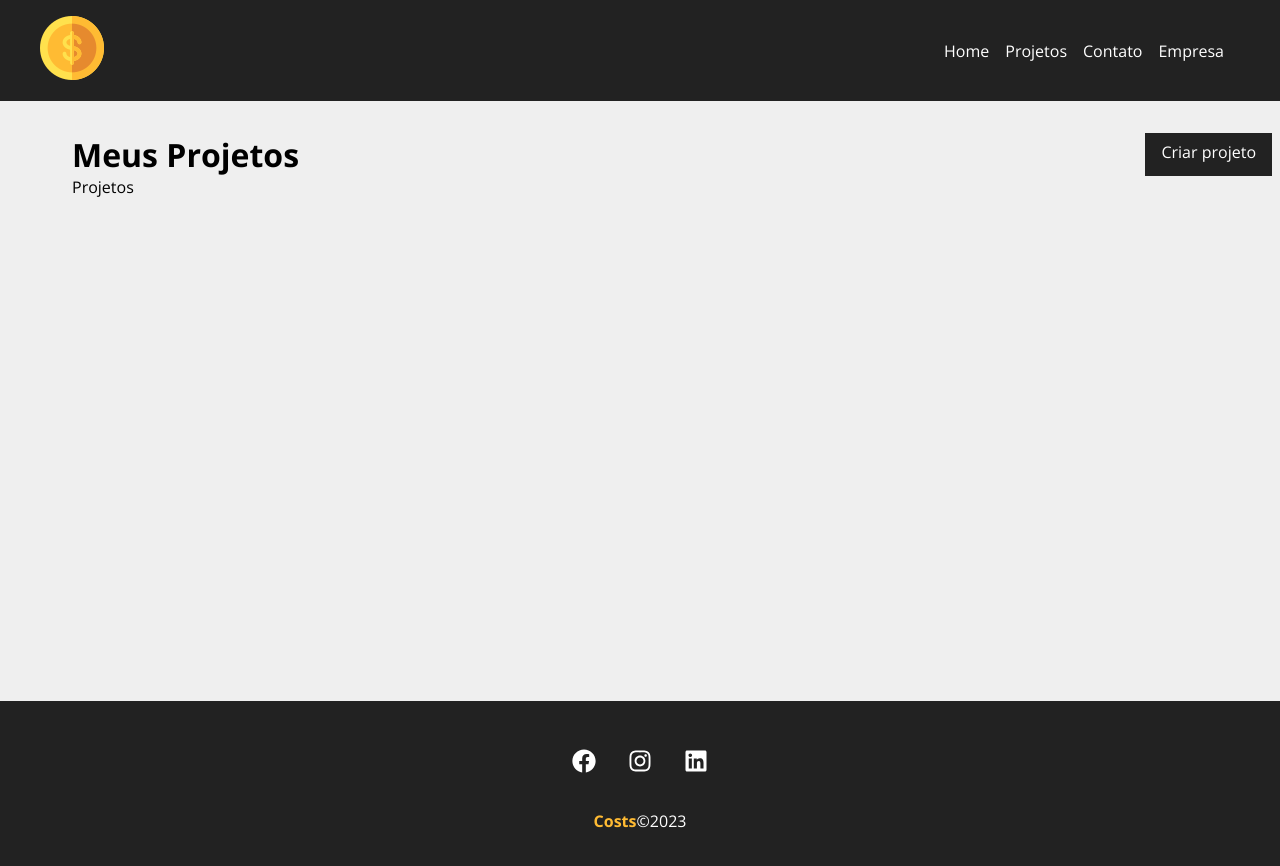
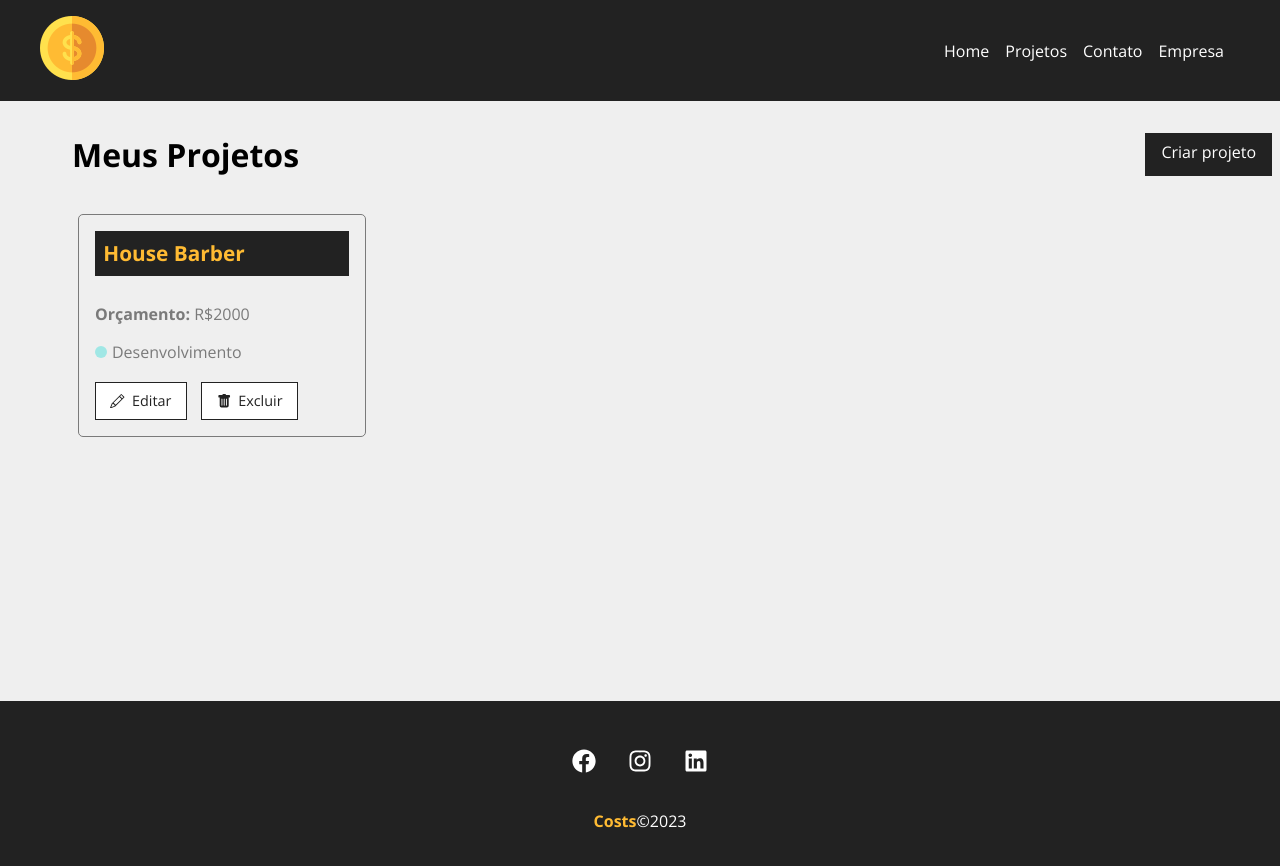
Before and after one commit to JoileJr/costs, a React (Create React App) app: page /projects in a window 1280 px wide. Shown: the top 866 px of the page. Built offline with nearby package versions, Linux system fonts and the light colour scheme; data requests are answered from the project's data file.

Commit message:
resgatando projetos do banco de dados

```diff
--- a/db.json
+++ b/db.json
@@ -2,7 +2,7 @@
   "projects": [
     {
       "name": "House Barber",
-      "budget": "1000",
+      "budget": "2000",
       "category": {
         "id": "3",
         "name": "Desenvolvimento"
@@ -10,61 +10,6 @@
       "cost": 0,
       "services": [],
       "id": 1
-    },
-    {
-      "name": "joile",
-      "budget": "213321",
-      "category": {
-        "id": "1",
-        "name": "Infra"
-      },
-      "cost": 0,
-      "services": [],
-      "id": 2
-    },
-    {
-      "name": "fafsd",
-      "category": {
-        "id": "1",
-        "name": "Infra"
-      },
-      "budget": "312",
-      "cost": 0,
-      "services": [],
-      "id": 3
-    },
-    {
-      "name": "4housda",
-      "budget": "54333333",
-      "category": {
-        "id": "1",
-        "name": "Infra"
-      },
-      "cost": 0,
-      "services": [],
-      "id": 4
-    },
-    {
-      "name": "House Barber",
-      "budget": "12121",
-      "category": {
-        "id": "1",
-        "name": "Infra"
-      },
-      "cost": 0,
-      "services": [],
-      "id": 5
-    },
-    {
-      "name": "House Barber",
-      "budget": "12212",
-      "category": {
-        "id": "3",
-        "name": "Desenvolvimento"
-      },
-      "cost": 0,
-      "services": [],
-      "id": 6
     }
   ],
   "categories": [
--- /dev/null
+++ b/src/components/layout/Loading.js
@@ -0,0 +1,13 @@
+import loading from "../../img/loading.svg";
+
+import styles from "./Loading.module.css";
+
+function Loading() {
+  return (
+    <div className={styles.loader_container}>
+      <img className={styles.loader} src={loading} alt="Loading" />
+    </div>
+  );
+}
+
+export default Loading;
--- /dev/null
+++ b/src/components/layout/Loading.module.css
@@ -0,0 +1,11 @@
+.loader_container {
+    width: 100%;
+    height: 100%;
+    display: flex;
+    justify-content: center;
+    align-items: center;
+}
+
+.loader {
+    width: 50px;
+}
--- a/src/components/pages/Projects.js
+++ b/src/components/pages/Projects.js
@@ -1,29 +1,84 @@
+import { useState, useEffect } from 'react'
 import { useLocation } from "react-router-dom";
 
-import Message from "../layout/Message";
 import Container from '../layout/Container'
-import LinkButton from '../layout/LinkButton';
+import Loading from '../layout/Loading'
+
+import LinkButton from '../layout/LinkButton'
+import ProjectCard from '../project/ProjectsCard'
+import Message from '../layout/Message'
 
 import styles from './Projects.module.css'
 
 function Projects(){
+    const [projects, setProjects] = useState([])
+    const [removeLoading, setRemoveLoading] = useState(false)
+    const [projectMessage, setProjectMessage] = useState('')
+
     const location = useLocation()
     let message = ''
     if (location.state) {
         message = location.state.message
     }
 
+    useEffect(() => {
+        // Para ver o loading
+        setTimeout(
+        () =>
+            fetch('http://localhost:5000/projects', {
+            method: 'GET',
+            headers: {
+                'Content-Type': 'application/json',
+            },
+            })
+            .then((resp) => resp.json())
+            .then((data) => {
+                setProjects(data)
+                setRemoveLoading(true)
+            }),100,
+        )
+    }, [])
+
+    function removeProject(id) {
+    fetch(`http://localhost:5000/projects/${id}`, {
+      method: 'DELETE',
+      headers: {
+        'Content-Type': 'application/json',
+      },
+    })
+      .then((resp) => resp.json())
+      .then((data) => {
+        setProjects(projects.filter((project) => project.id !== id))
+        setProjectMessage('Projeto removido com sucesso!')
+    })
+    }
+
     return(
         <div className={styles.project_container}>
-            <div className={styles.tile_container}>
-                <h1>Meus Projetos</h1>
-                <LinkButton to="/newproject" text="Criar projeto" />
-            </div>
-            {message && <Message msg={message} type="success"/>}
-            <Container customCLass="start">
-                <p>Projetos</p>
-            </Container>
-        </div>
+      <div className={styles.title_container}>
+        <h1>Meus Projetos</h1>
+        <LinkButton to="/newproject" text="Criar projeto" />
+      </div>
+      {message && <Message type="success" msg={message} />}
+      {projectMessage && <Message type="success" msg={projectMessage} />}
+      <Container customClass="start">
+        {projects.length > 0 &&
+          projects.map((project) => (
+            <ProjectCard
+              id={project.id}
+              name={project.name}
+              budget={project.budget}
+              category={project.category.name}
+              key={project.id}
+              handleRemove={removeProject}
+            />
+          ))}
+        {!removeLoading && <Loading />}
+        {removeLoading && projects.length === 0 && (
+          <p>Não há projetos cadastrados!</p>
+        )}
+      </Container>
+    </div>
     )
 }
 
--- a/src/components/pages/Projects.module.css
+++ b/src/components/pages/Projects.module.css
@@ -1,8 +1,9 @@
-.project_container{
+.project_container {
     padding: 2em;
 }
 
-.tile_container{
+.title_container {
     display: flex;
     justify-content: space-between;
+    margin-bottom: 2em;
 }
--- /dev/null
+++ b/src/components/project/ProjectsCard.js
@@ -0,0 +1,35 @@
+import styles from './ProjectsCard.module.css'
+import { Link } from 'react-router-dom'
+
+import { BsPencil, BsFillTrashFill } from 'react-icons/bs'
+
+function ProjectsCard({id, name, budget, category, handleRemove}){
+
+    const remove = (e) => {
+        e.preventDefault()
+        handleRemove(id)
+    }
+
+    return(
+    <div className={styles.project_card}>
+      <h4>{name}</h4>
+      <p>
+        <span>Orçamento:</span> R${budget}
+      </p>
+      <p className={styles.category_text}>
+        <span className={`${styles[category.toLowerCase()]}`}></span> {category}
+      </p>
+      <div className={styles.project_card_actions}>
+        <Link to={'/project/' + id}>
+          <BsPencil /> Editar
+        </Link>
+        <button onClick={remove}>
+          <BsFillTrashFill />
+          Excluir
+        </button>
+      </div>
+    </div>
+    )
+}
+
+export default ProjectsCard;
--- /dev/null
+++ b/src/components/project/ProjectsCard.module.css
@@ -0,0 +1,85 @@
+.project_card {
+    padding: 1em;
+    border: 1px solid #7a7a7a;
+    border-radius: 5px;
+    width: 24%;
+    margin: 0.5%;
+}
+
+.project_card h4 {
+    background-color: #222;
+    color: #ffbb33;
+    padding: 0.4em;
+    margin-bottom: 1.3em;
+    font-size: 1.3em;
+}
+
+.project_card p {
+    color: #7a7a7a;
+    margin-bottom: 1em;
+}
+
+.project_card p span {
+    font-weight: bold;
+}
+
+.category_text {
+    display: flex;
+    align-items: center;
+}
+
+.category_text span {
+    display: block;
+    width: 12px;
+    height: 12px;
+    border-radius: 50%;
+    background-color: #ccc;
+    margin-right: 5px;
+}
+
+.category_text .infra {
+    background-color: #ffaebc;
+}
+
+.category_text .desenvolvimento {
+    background-color: #a0e7e5;
+}
+
+.category_text .design {
+    background-color: #b4f8c8;
+}
+
+.category_text .planejamento {
+    background-color: #fbe7c6;
+}
+
+.project_card_actions {
+    margin-top: 1.2em;
+    display: flex;
+    align-items: center;
+}
+
+.project_card_actions a, .project_card_actions button {
+    text-decoration: none;
+    border: none;
+    background-color: #fff;
+    color: #222;
+    font-size: 0.9em;
+    padding: 0.6em 1em;
+    margin-right: 1em;
+    cursor: pointer;
+    border: 1px solid #222;
+    transition: 0.5s;
+    display: flex;
+    align-items: center;
+    justify-content: center;
+}
+
+.project_card_actions svg {
+    margin-right: 0.5em;
+}
+
+.project_card_actions a:hover, .project_card_actions button:hover {
+    background-color: #222;
+    color: #ffbb33;
+}
```
